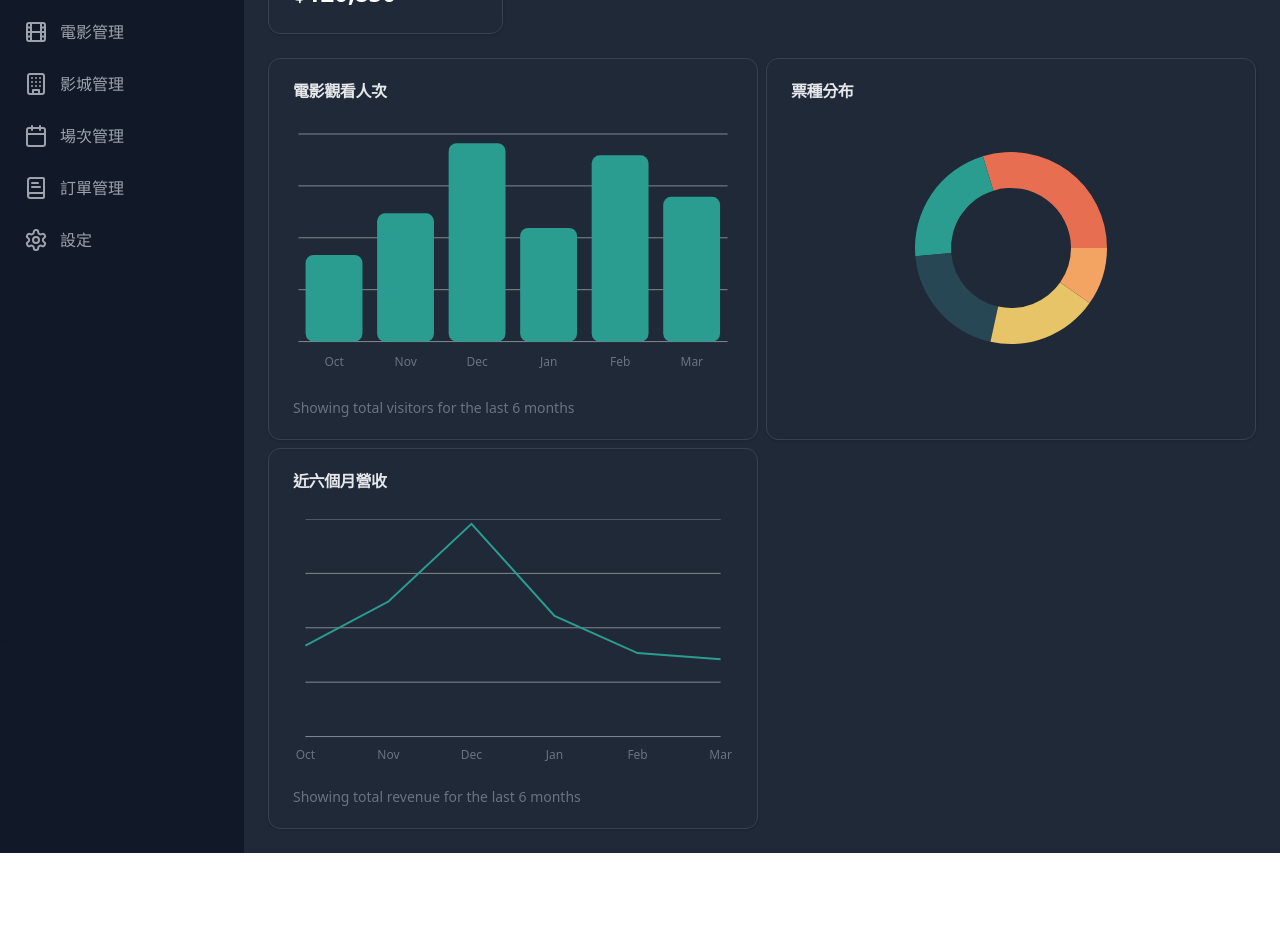
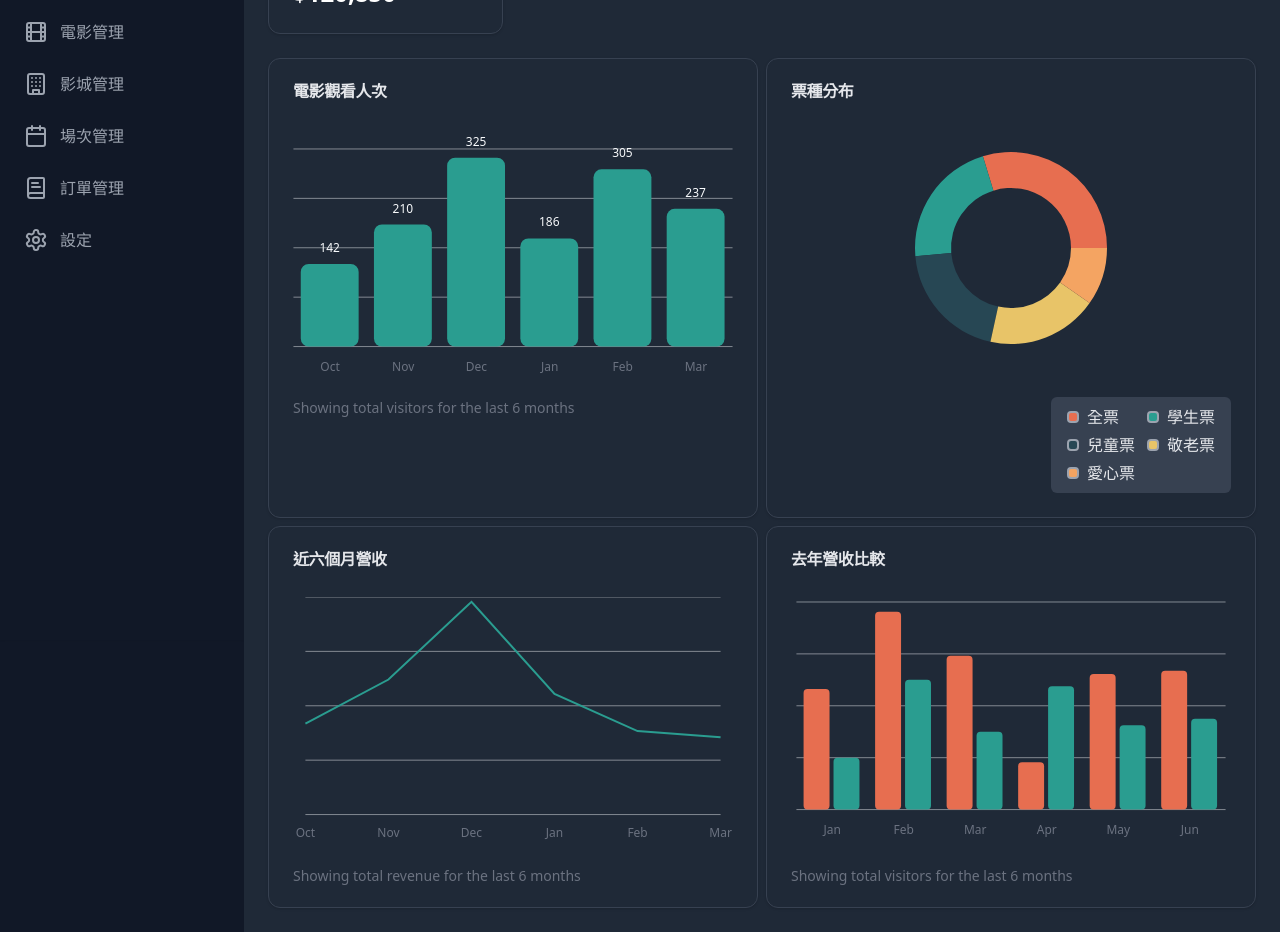
Before and after one commit to spsekk2127/cinema, a Next.js app: page /admin in a window 1280 px wide. Shown: the part 160-1092 px from the top of the page. Before the commit the page ends 1013 px from the top, so only its background shows below. Built offline with nearby package versions, Linux system fonts and the light colour scheme.

Commit message:
新增Dashboard圖表

```diff
--- a/src/app/admin/page.js
+++ b/src/app/admin/page.js
@@ -10,6 +10,7 @@ import {
   XAxis,
   Line,
   LineChart,
+  LabelList,
 } from "recharts";
 
 import {
@@ -53,9 +54,18 @@ const chartData_line_chart = [
   { month: "March", desktop: 120850 },
 ];
 
+const chartData_bar_chart_multiple = [
+  { month: "January", desktop: 186, mobile: 80 },
+  { month: "February", desktop: 305, mobile: 200 },
+  { month: "March", desktop: 237, mobile: 120 },
+  { month: "April", desktop: 73, mobile: 190 },
+  { month: "May", desktop: 209, mobile: 130 },
+  { month: "June", desktop: 214, mobile: 140 },
+];
+
 const chartConfig_bar_chart = {
   desktop: {
-    label: "Desktop",
+    label: "營收",
     color: "hsl(var(--chart-2))",
   },
 };
@@ -89,6 +99,17 @@ const chartConfig_pie_donut = {
 const chartConfig_line_chart = {
   desktop: {
     label: "營收",
+    color: "hsl(var(--chart-2))",
+  },
+};
+
+const chartConfig_bar_chart_multiple = {
+  desktop: {
+    label: "Desktop",
+    color: "hsl(var(--chart-1))",
+  },
+  mobile: {
+    label: "Mobile",
     color: "hsl(var(--chart-2))",
   },
 };
@@ -127,7 +148,13 @@ export default function Component() {
           </CardHeader>
           <CardContent>
             <ChartContainer config={chartConfig_bar_chart}>
-              <BarChart accessibilityLayer data={chartData_bar_chart}>
+              <BarChart
+                accessibilityLayer
+                data={chartData_bar_chart}
+                margin={{
+                  top: 20,
+                }}
+              >
                 <CartesianGrid vertical={false} />
                 <XAxis
                   dataKey="month"
@@ -140,7 +167,14 @@ export default function Component() {
                   cursor={false}
                   content={<ChartTooltipContent hideLabel />}
                 />
-                <Bar dataKey="desktop" fill="var(--color-desktop)" radius={8} />
+                <Bar dataKey="desktop" fill="var(--color-desktop)" radius={8}>
+                  <LabelList
+                    position="top"
+                    offset={12}
+                    className="fill-slate-50"
+                    fontSize={12}
+                  />
+                </Bar>
               </BarChart>
             </ChartContainer>
           </CardContent>
@@ -150,7 +184,6 @@ export default function Component() {
             </div>
           </CardFooter>
         </Card>
-
         <Card className="col-span-3 bg-gray-800 border-gray-700">
           <CardHeader>
             <CardTitle className="text-gray-200">票種分布</CardTitle>
@@ -174,6 +207,30 @@ export default function Component() {
               </PieChart>
             </ChartContainer>
           </CardContent>
+          <CardFooter className="flex items-start gap-2 justify-end">
+            <div className="leading-none bg-gray-700 px-4 py-3 rounded-md">
+              <div className="grid grid-cols-2 gap-3">
+                {chartData_pie_donut.map((item) => (
+                  <div
+                    key={item.browser}
+                    className="flex items-center gap-2"
+                  >
+                    <div
+                      className="w-3 h-3 rounded-sm flex-shrink-0 border-2 border-gray-400"
+                      style={{
+                        backgroundColor: `hsl(var(--chart-${
+                          chartData_pie_donut.findIndex(d => d.browser === item.browser) + 1
+                        }))`
+                      }}
+                    />
+                    <span className="text-md text-gray-200">
+                      {chartConfig_pie_donut[item.browser]?.label || item.browser}
+                    </span>
+                  </div>
+                ))}
+              </div>
+            </div>
+          </CardFooter>
         </Card>
 
         <Card className="col-span-3 bg-gray-800 border-gray-700">
@@ -219,6 +276,40 @@ export default function Component() {
             </div>
           </CardFooter>
         </Card>
+
+        <Card className="col-span-3 bg-gray-800 border-gray-700">
+          <CardHeader>
+            <CardTitle className="text-gray-200">
+              去年營收比較
+            </CardTitle>
+            <CardDescription></CardDescription>
+          </CardHeader>
+          <CardContent>
+            <ChartContainer config={chartConfig_bar_chart_multiple}>
+              <BarChart accessibilityLayer data={chartData_bar_chart_multiple}>
+                <CartesianGrid vertical={false} />
+                <XAxis
+                  dataKey="month"
+                  tickLine={false}
+                  tickMargin={10}
+                  axisLine={false}
+                  tickFormatter={(value) => value.slice(0, 3)}
+                />
+                <ChartTooltip
+                  cursor={false}
+                  content={<ChartTooltipContent indicator="dashed" />}
+                />
+                <Bar dataKey="desktop" fill="var(--color-desktop)" radius={4} />
+                <Bar dataKey="mobile" fill="var(--color-mobile)" radius={4} />
+              </BarChart>
+            </ChartContainer>
+          </CardContent>
+          <CardFooter className="flex-col items-start gap-2 text-sm">
+            <div className="leading-none text-muted-foreground">
+              Showing total visitors for the last 6 months
+            </div>
+          </CardFooter>
+        </Card>
       </div>
     </div>
   );
```
